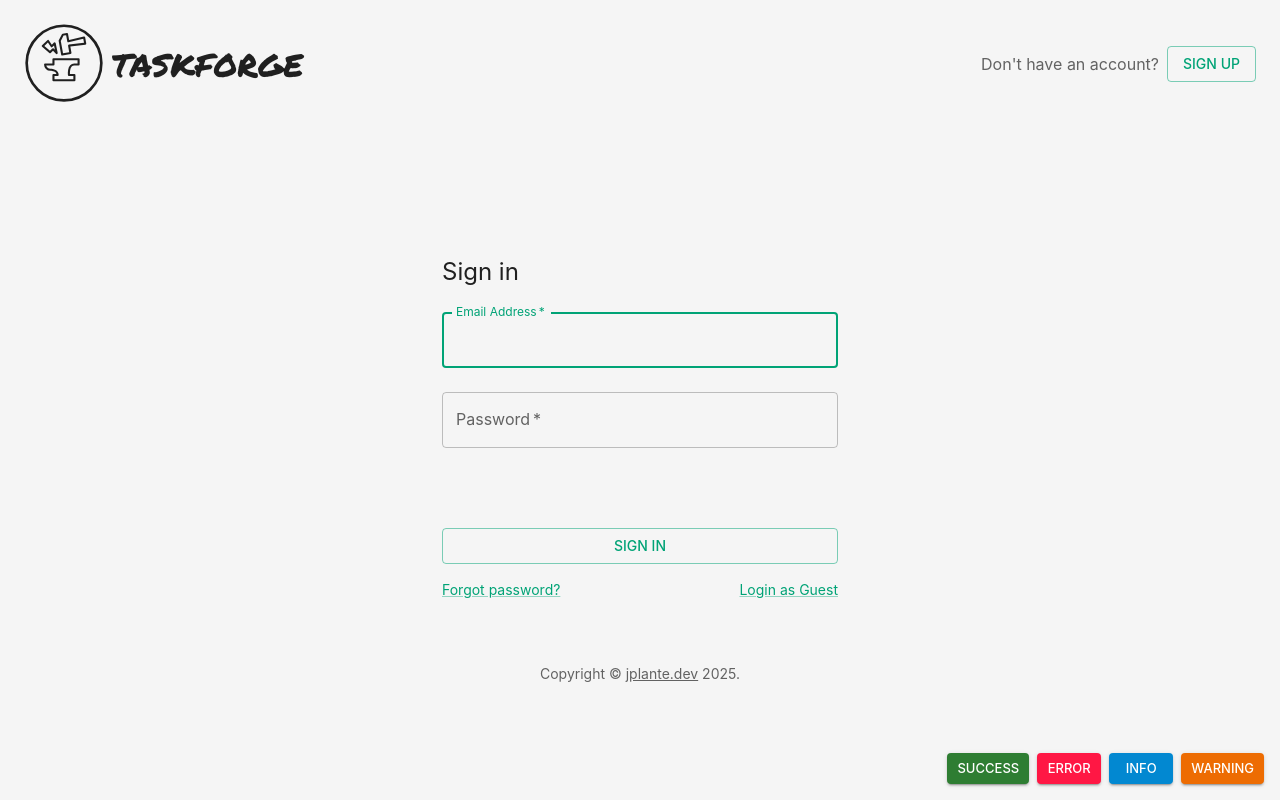
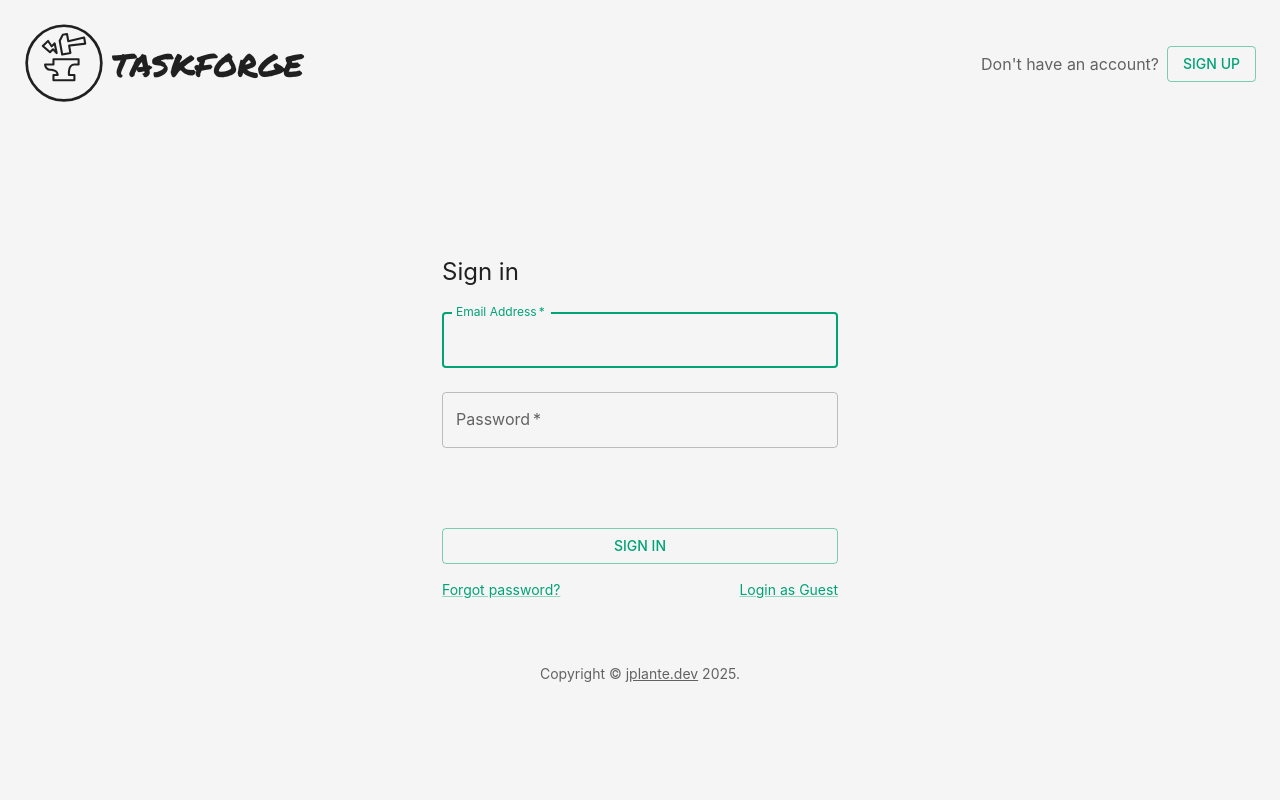
Before and after one commit to jplante01/task_forge, a React (Vite) app: page /login in a window 1280 px wide. Built offline with nearby package versions, Linux system fonts and the light colour scheme; no server answers.

Commit message:
Setup query errors with notifications

```diff
--- a/src/hooks/queries/projects.ts
+++ b/src/hooks/queries/projects.ts
@@ -2,6 +2,7 @@ import projectsApi from "../../api/projects";
 import { useQuery, useMutation, useQueryClient } from "@tanstack/react-query";
 import type { User } from "@supabase/supabase-js";
 import type { Database } from "../../types/supabase";
+import { useNotification } from "../../contexts/NotificationContext";
 
 type Project = Database["public"]["Tables"]["projects"]["Row"];
 type ProjectInsert = Database["public"]["Tables"]["projects"]["Insert"];
@@ -42,6 +43,7 @@ export const getProjectById = (projectId: string | null) => {
 
 export const useDeleteProjectById = () => {
   const queryClient = useQueryClient();
+  const { showError } = useNotification();
 
   return useMutation({
     mutationFn: (data: DeleteProjectData) => {
@@ -71,6 +73,7 @@ export const useDeleteProjectById = () => {
           context.previousProjects
         );
       }
+      showError("Failed to delete project. Please try again.");
     },
     onSettled: (_data, _error, variables) => {
       queryClient.invalidateQueries({ queryKey: ["projects", variables.userId] });
@@ -80,6 +83,7 @@ export const useDeleteProjectById = () => {
 
 export const useCreateProject = () => {
   const queryClient = useQueryClient();
+  const { showError } = useNotification();
 
   return useMutation({
     mutationFn: (data: CreateProjectData) => {
@@ -106,6 +110,7 @@ export const useCreateProject = () => {
           context.previousProjects
         );
       }
+      showError("Failed to create project. Please try again.");
     },
     onSettled: (_data, _error, variables) => {
       queryClient.invalidateQueries({ queryKey: ["projects", variables.userId] });
--- a/src/hooks/queries/tasks.ts
+++ b/src/hooks/queries/tasks.ts
@@ -1,6 +1,7 @@
 import tasksApi from "../../api/tasks";
 import { useQuery, useMutation, useQueryClient, UseQueryOptions } from "@tanstack/react-query";
 import type { Database } from "../../types/supabase";
+import { useNotification } from "../../contexts/NotificationContext";
 
 type Task = Database["public"]["Tables"]["tasks"]["Row"];
 type TaskInsert = Database["public"]["Tables"]["tasks"]["Insert"];
@@ -34,6 +35,7 @@ export const useGetTasksByProjectId = (
 
 export const useDeleteTaskById = () => {
   const queryClient = useQueryClient();
+  const { showError } = useNotification();
 
   return useMutation({
     mutationFn: (data: DeleteTaskData) => {
@@ -57,6 +59,7 @@ export const useDeleteTaskById = () => {
       if (context?.previousTasks && context.projectId) {
         queryClient.setQueryData(["tasks", context.projectId], context.previousTasks);
       }
+      showError("Failed to delete task. Please try again.");
     },
     onSettled: (_data, _error, variables) => {
       queryClient.invalidateQueries({ queryKey: ["tasks", variables.projectId] });
@@ -66,6 +69,7 @@ export const useDeleteTaskById = () => {
 
 export const useCreateTask = () => {
   const queryClient = useQueryClient();
+  const { showError } = useNotification();
 
   return useMutation({
     mutationFn: (newTask: TaskInsert) => {
@@ -86,6 +90,7 @@ export const useCreateTask = () => {
       if (context?.previousTasks && context.projectId) {
         queryClient.setQueryData(["tasks", context.projectId], context.previousTasks);
       }
+      showError("Failed to create task. Please try again.");
     },
     onSettled: (data) => {
       if (data?.project_id) {
@@ -97,6 +102,7 @@ export const useCreateTask = () => {
 
 export const useUpdateTaskById = () => {
   const queryClient = useQueryClient();
+  const { showError } = useNotification();
 
   return useMutation({
     mutationFn: (data: UpdateTaskData) => {
@@ -123,6 +129,7 @@ export const useUpdateTaskById = () => {
       if (context?.previousTasks && context.projectId) {
         queryClient.setQueryData(["tasks", context.projectId], context.previousTasks);
       }
+      showError("Failed to update task. Please try again.");
     },
     onSettled: (data) => {
       if (data?.project_id) {
--- a/src/pages/Login.tsx
+++ b/src/pages/Login.tsx
@@ -5,38 +5,6 @@ import { TaskForgeLogo } from "../logo/TaskForgeLogo";
 import { useThemeModeContext } from "../contexts/ThemeModeContext";
 import RegisterForm from "../components/RegisterForm";
 import PasswordResetDialog from "../components/PasswordResetDialog";
-import { useNotification } from "../contexts/NotificationContext";
-
-// TODO: REMOVE BEFORE COMMIT - Test notification buttons
-function TestNotificationButtons() {
-  const { showSuccess, showError, showInfo, showWarning } = useNotification();
-
-  return (
-    <Stack
-      direction="row"
-      spacing={1}
-      sx={{
-        position: "fixed",
-        bottom: 16,
-        right: 16,
-        zIndex: 9999,
-      }}
-    >
-      <Button size="small" variant="contained" color="success" onClick={() => showSuccess("Task created successfully!")}>
-        Success
-      </Button>
-      <Button size="small" variant="contained" color="error" onClick={() => showError("Failed to delete task. Please try again.")}>
-        Error
-      </Button>
-      <Button size="small" variant="contained" color="info" onClick={() => showInfo("Loading your data...")}>
-        Info
-      </Button>
-      <Button size="small" variant="contained" color="warning" onClick={() => showWarning("Your session will expire soon")}>
-        Warning
-      </Button>
-    </Stack>
-  );
-}
 
 export default function Login() {
   const { theme } = useThemeModeContext();
@@ -120,7 +88,6 @@ export default function Login() {
         dialogOpen={dialogOpen}
         toggleDialog={toggleDialog}
       />
-      <TestNotificationButtons /> {/* TODO: REMOVE BEFORE COMMIT */}
     </>
   );
 }
```
